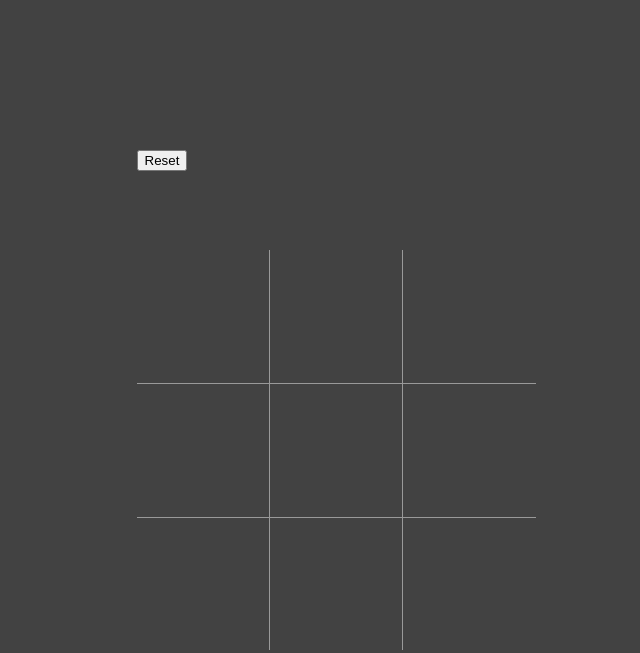
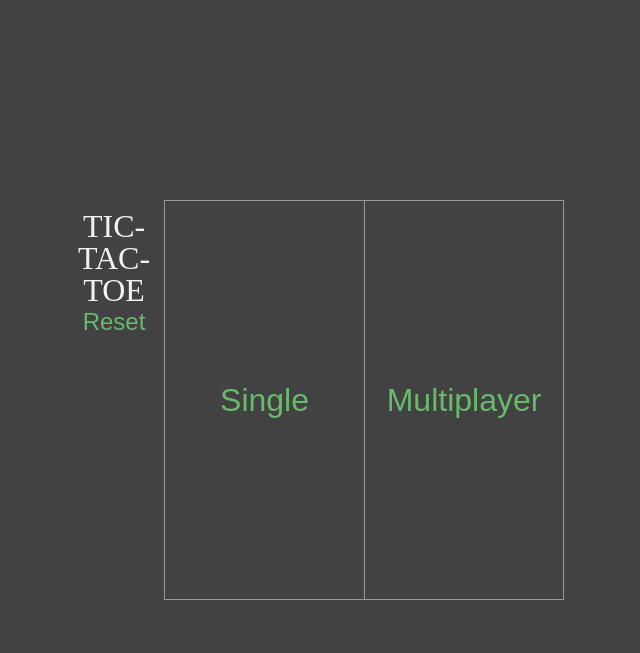
Before and after one commit to Tagir-A/tic-tac-toe-react, a React app: page / in a window 1280 px wide. Shown: the whole page, without its empty margins (278-918 px from the left). Built offline with nearby package versions, Linux system fonts and the light colour scheme.

Commit message:
info style

```diff
--- a/css/tic-tac-toe.css
+++ b/css/tic-tac-toe.css
@@ -30,17 +30,42 @@
 .info {
     height: 100px;
     flex-basis: 100px;
+    padding: 10px 0;
+    display: flex;
+    flex-direction: column;
+    justify-content: space-between;
 }
-.big-btn-container {
+.info-text {
+    /*display: block;*/
+    /*margin-top: 20px;*/
+    text-align: center;
+    color: #f2f2f2;
+    font-size: 2rem;
+}
+.menu {
     min-width: 400px;
     min-height: 400px;
     display: flex;
+}
+.reset-btn {
+    background-color: #424242;
+    color: #66bb6a;
+    text-decoration: none;
+    border: 1px solid #424242;
+    /*width: 30%;*/
+    font-size: 1.5rem;
+}
+.reset-btn:hover {
+    background-color: #494a4f;
+    cursor: pointer;
+    text-decoration: none;
+    border: 1px solid #999999;
 }
 .big-btn {
     background-color: #424242;
     width: 50%;
     color: #66bb6a;
-    font-size: 20px;
+    font-size: 2rem;
     padding: 10px 20px 10px 20px;
     text-decoration: none;
     border: 1px solid #999999;
--- a/js/game.js
+++ b/js/game.js
@@ -34,13 +34,16 @@ function mapDispatchToProps(dispatch) {
 export default class Game extends React.Component {
     render() {
         // console.log(this.props)
-        if (false) {
+        if (this.props.mainMenu) {
             return <div class="layout">
                     <Info
                         text="tic-tac-toe"
                         onClick={this.props.resetClick}
                     />
-                    <Menu />
+                    <Menu
+                        txt1="Single"
+                        txt2="Multiplayer"
+                    />
                 </div>
 
         } else {
--- a/js/info.js
+++ b/js/info.js
@@ -2,7 +2,10 @@ import React from "react"
 
 export default function Info (props) {
      return <div class="info" >
-                <p>{props.text}</p>
-                <button onClick={props.onClick}>Reset</button>
+                <p class="info-text" >{props.text.toUpperCase()}</p>
+                <button
+                    onClick={props.onClick}
+                    class="reset-btn"
+                >Reset</button>
             </div>
 }
--- a/js/menu.js
+++ b/js/menu.js
@@ -1,5 +1,8 @@
 import React from "react"
 
 export default function Menu (props) {
-    return <div></div>
+    return <div class="menu" >
+            <button class="big-btn">{props.txt1}</button>
+            <button class="big-btn">{props.txt2}</button>
+    </div>
 }
```
